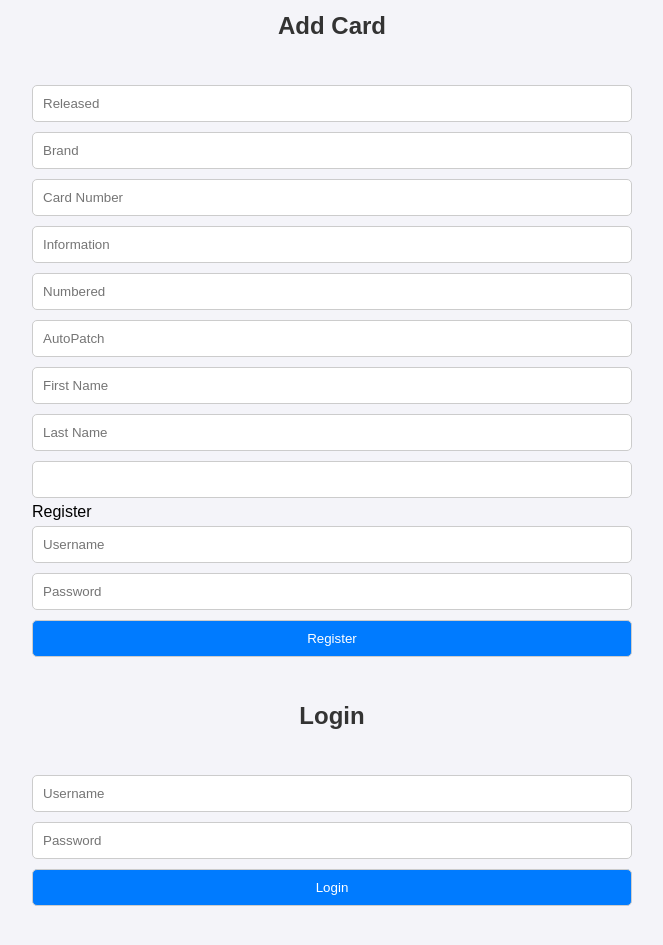
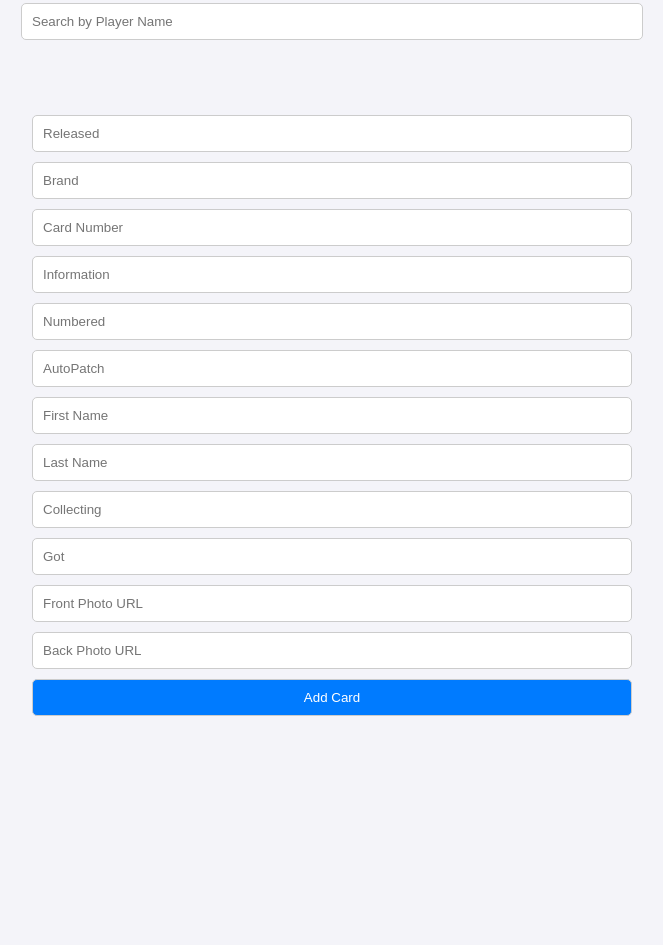
Before and after one commit to PH1983efc/efc_cards, a website: page public/index.html in a window 1280 px wide. Shown: the part 613-1558 px from the top of the page, without its empty margins (308-971 px from the left). After the commit the page ends 1382 px from the top, so only its background shows below. Drawn offline with Linux system fonts and the light colour scheme.

Commit message:
Update index.html

```diff
--- a/public/index.html
+++ b/public/index.html
@@ -8,7 +8,6 @@
 </head>
 <body>
     <h1>Trading Card Tracker</h1>
-
     <h2>Register</h2>
     <form id="register-form">
         <input type="text" id="reg-username" placeholder="Username" required>
@@ -23,7 +22,9 @@
         <button type="submit">Login</button>
     </form>
 
-    <h2>Add Card</h2>
+    <input type="text" id="search" placeholder="Search by Player Name">
+    <div id="card-container"></div>
+
     <form id="card-form">
         <input type="hidden" id="card-id">
         <input type="text" id="released" placeholder="Released">
@@ -34,18 +35,13 @@
         <input type="text" id="auto-patch" placeholder="AutoPatch">
         <input type="text" id="first-name" placeholder="First Name">
         <input type="text" id="last-name" placeholder="Last Name">
-        <input type="text" id="collecting" placeholder
+        <input type="text" id="collecting" placeholder="Collecting">
+        <input type="text" id="got" placeholder="Got">
+        <input type="text" id="front-photo" placeholder="Front Photo URL">
+        <input type="text" id="back-photo" placeholder="Back Photo URL">
+        <button type="submit">Add Card</button>
+    </form>
 
-        <h2>Register</h2>
-<form id="register-form">
-    <input type="text" id="reg-username" placeholder="Username" required>
-    <input type="password" id="reg-password" placeholder="Password" required>
-    <button type="submit">Register</button>
-</form>
-
-<h2>Login</h2>
-<form id="login-form">
-    <input type="text" id="login-username" placeholder="Username" required>
-    <input type="password" id="login-password" placeholder="Password" required>
-    <button type="submit">Login</button>
-</form>
+    <script src="script.js"></script>
+</body>
+</html>
```
